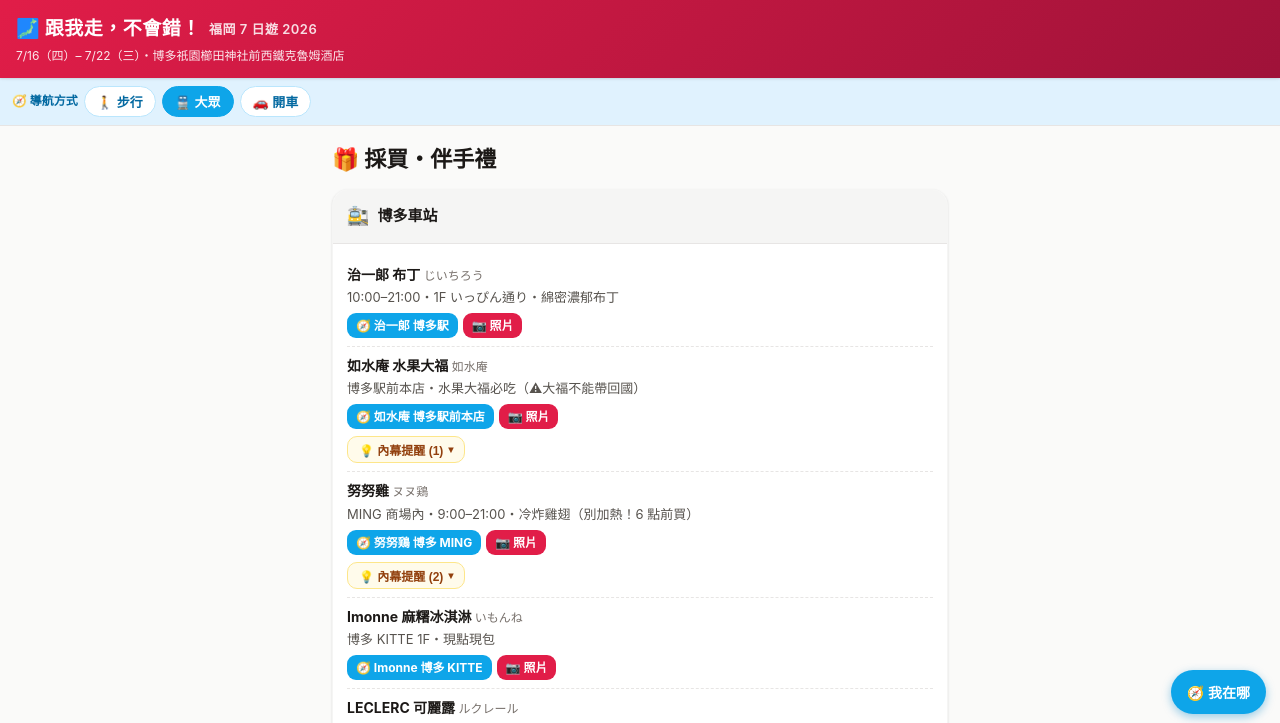
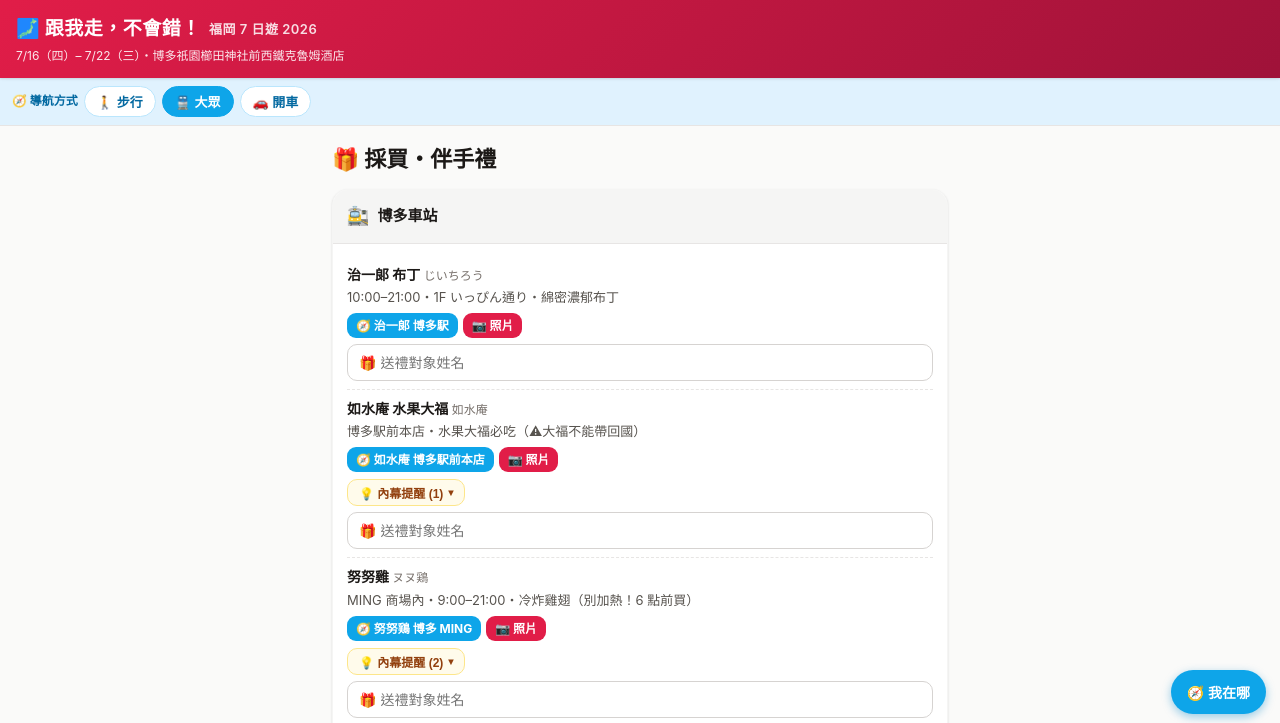
Before and after one commit to cyysongyy/fukuoka-trip, a plain HTML site: page 福岡7日遊.html in a window 1280 px wide. Both pictures are taken after a click on the button "🎁 採買". Shown: the top 723 px of the page. Drawn offline with Linux system fonts and the light colour scheme.

Commit message:
Add files via upload

```diff
--- a/福岡7日遊.html
+++ b/福岡7日遊.html
@@ -122,6 +122,8 @@ a.tel{color:var(--pri);font-weight:700;text-decoration:none}
 .food .n{font-weight:700;font-size:14px}
 .food .n .jpn{font-weight:500;color:var(--g500);font-size:12px}
 .food .d{font-size:13px;color:var(--g600);margin-top:1px}
+.giftrow{margin-top:6px}
+.giftfld{padding:6px 10px;font-size:13px;border-color:var(--g200)}
 
 /* note box */
 .note{background:#fffbeb;border-left:4px solid var(--warn);padding:9px 12px;border-radius:0 10px 10px 0;font-size:13px;color:#78350f;margin:8px 0}
@@ -815,9 +817,18 @@ function stepHtml(s,sea){
     '<div class="t">'+s.t+(s.jpn?' <span class="jpn">'+s.jpn+'</span>':'')+'</div>'+
     (m?'<div class="meta">'+m+'</div>':'')+ (map?'<div>'+map+'</div>':'') + tipsHtml(s.map||s.t) + guideHtml(s.map||s.t) +'</div></div>';
 }
-function foodHtml(f){
+function foodHtml(f, giftKey){
+  const giftRow = giftKey ? '<div class="giftrow"><input class="fld giftfld" data-gift="'+escAttr(giftKey)+'" placeholder="🎁 送禮對象姓名" value="'+esc(getBuyGift(giftKey))+'"></div>' : '';
   return '<div class="food"><div class="n">'+f.n+(f.jpn?' <span class="jpn">'+f.jpn+'</span>':'')+'</div>'+
-    (f.d?'<div class="d">'+f.d+'</div>':'')+ (f.map?ml(f.map,f.map)+ph(f.map):'') + tipsHtml(f.map||f.n) +'</div>';
+    (f.d?'<div class="d">'+f.d+'</div>':'')+ (f.map?ml(f.map,f.map)+ph(f.map):'') + tipsHtml(f.map||f.n) + giftRow +'</div>';
+}
+function loadBuyGifts(){ try{ return JSON.parse(localStorage.getItem('fuk_buy_gifts')||'{}'); }catch(e){ return {}; } }
+function saveBuyGifts(o){ localStorage.setItem('fuk_buy_gifts', JSON.stringify(o)); }
+function getBuyGift(key){ return loadBuyGifts()[key] || ''; }
+function setBuyGift(key, val){
+  const o = loadBuyGifts();
+  if(val && val.trim()) o[key] = val; else delete o[key];
+  saveBuyGifts(o);
 }
 function renderDays(){
   setNav('days'); buildDayTabs();
@@ -1064,7 +1075,7 @@ function toggleGPS(){
 }
 
 
-function renderSections(sections, hasMap){
+function renderSections(sections, hasMap, giftMode){
   let h='';
   sections.forEach(s=>{
     h+='<div class="card"><div class="card-h"><span class="ico">'+s.ico+'</span>'+s.title+'</div><div class="card-b">';
@@ -1072,7 +1083,7 @@ function renderSections(sections, hasMap){
       if(typeof s.items[0]==='string'){
         h+= '<ul style="padding-left:18px">'+s.items.map(x=>'<li style="margin:4px 0">'+x+'</li>').join('')+'</ul>';
       } else {
-        h+= s.items.map(foodHtml).join('');
+        h+= s.items.map(x=>foodHtml(x, giftMode ? (s.title+'|'+x.n) : null)).join('');
       }
     }
     h+='</div></div>';
@@ -1082,7 +1093,14 @@ function renderSections(sections, hasMap){
 function renderFood(){setNav('food');tabsEl.classList.add('hidden');
   main.innerHTML='<div class="dayhead"><span class="big">🍜 美食特輯</span></div>'+renderSections(FOOD_SECTIONS);window.scrollTo(0,0);}
 function renderBuy(){setNav('buy');tabsEl.classList.add('hidden');
-  main.innerHTML='<div class="dayhead"><span class="big">🎁 採買・伴手禮</span></div>'+renderSections(BUY_SECTIONS);window.scrollTo(0,0);}
+  main.innerHTML='<div class="dayhead"><span class="big">🎁 採買・伴手禮</span></div>'+renderSections(BUY_SECTIONS, false, true);window.scrollTo(0,0);
+  bindBuyGiftInputs();
+}
+function bindBuyGiftInputs(){
+  main.querySelectorAll('[data-gift]').forEach(el=>{
+    el.oninput = ()=> setBuyGift(el.dataset.gift, el.value);
+  });
+}
 function renderKonbini(){setNav('konbini');tabsEl.classList.add('hidden');
   main.innerHTML='<div class="dayhead"><span class="big">🏪 超商必買</span></div>'+renderSections(KONBINI);window.scrollTo(0,0);}
 
```
